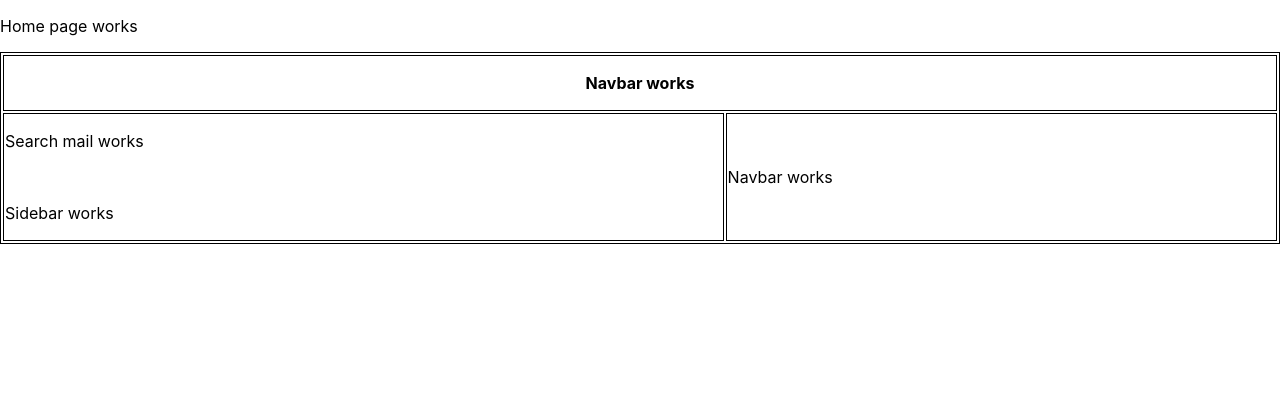
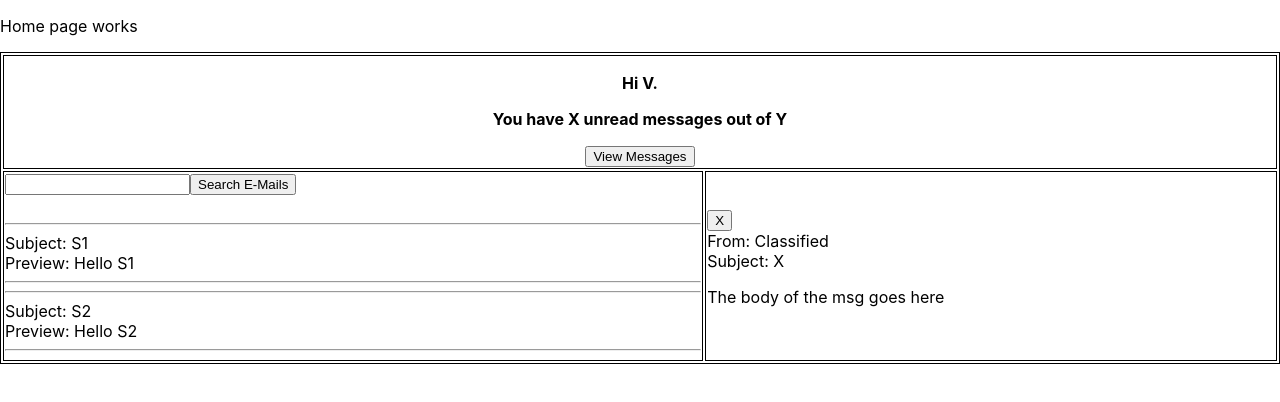
Before and after one commit to vlofish/mailbox, a React (Create React App) app in the folder meda-mailbox/: page / in a window 1280 px wide. Shown: the top 402 px of the page. Built offline with nearby package versions, Linux system fonts and the light colour scheme.

Commit message:
Adding Placeholder Functionality to Feature Comps

```diff
--- a/meda-mailbox/src/app/features/MessageViewFeat.tsx
+++ b/meda-mailbox/src/app/features/MessageViewFeat.tsx
@@ -1,7 +1,16 @@
+import { ButtonComp } from "../components/ButtonComp";
+
 export function MessageViewFeat() {
-    return (
-        <div>
-            <p>Navbar works</p>
-        </div>
-    );
+	return (
+		<div>
+			<div>
+				<ButtonComp text="X" />
+				<div>From: Classified</div>
+				<div>Subject: X</div>
+			</div>
+			<p>
+				The body of the msg goes here
+			</p>
+		</div>
+	);
 }
--- a/meda-mailbox/src/app/features/NavbarFeat.tsx
+++ b/meda-mailbox/src/app/features/NavbarFeat.tsx
@@ -1,7 +1,11 @@
+import { ButtonComp } from "../components/ButtonComp";
+
 export function NavbarFeat() {
-    return (
-        <div>
-            <p>Navbar works</p>
-        </div>
-    );
+	return (
+		<div>
+			<p> Hi V. </p>
+			<p> {`You have X unread messages out of Y`} </p>
+			<ButtonComp text="View Messages" />
+		</div>
+	);
 }
--- a/meda-mailbox/src/app/features/SearchMailFeat.tsx
+++ b/meda-mailbox/src/app/features/SearchMailFeat.tsx
@@ -1,7 +1,11 @@
+import { ButtonComp } from "../components/ButtonComp";
+
+// TODO: instead of button maybe a debounce when typing the search box
 export function SearchMailFeat() {
-    return (
-        <div>
-            <p>Search mail works</p>
-        </div>
-    );
+	return (
+		<div>
+			<input type='text'></input>
+			<ButtonComp text="Search E-Mails" />
+		</div>
+	);
 }
--- a/meda-mailbox/src/app/features/SidebarFeat.tsx
+++ b/meda-mailbox/src/app/features/SidebarFeat.tsx
@@ -1,7 +1,29 @@
+const mockedMails: {subject: string, preview: string}[] = [
+	{
+		subject: 'S1',
+		preview: 'Hello S1'
+	},
+	{
+		subject: 'S2',
+		preview: 'Hello S2'
+	}
+]
+
 export function SidebarFeat() {
-    return (
-        <div>
-            <p>Sidebar works</p>
-        </div>
-    );
+	return (
+		<div>
+				{ mockedMails.map((mail, index) => {
+					return (
+						<div key={index}>
+						<hr />
+						Subject: {mail.subject}
+						<br />
+						Preview: {mail.preview}
+						<hr />
+						</div>
+					);
+				}) }
+
+		</div>
+	);
 }
```
